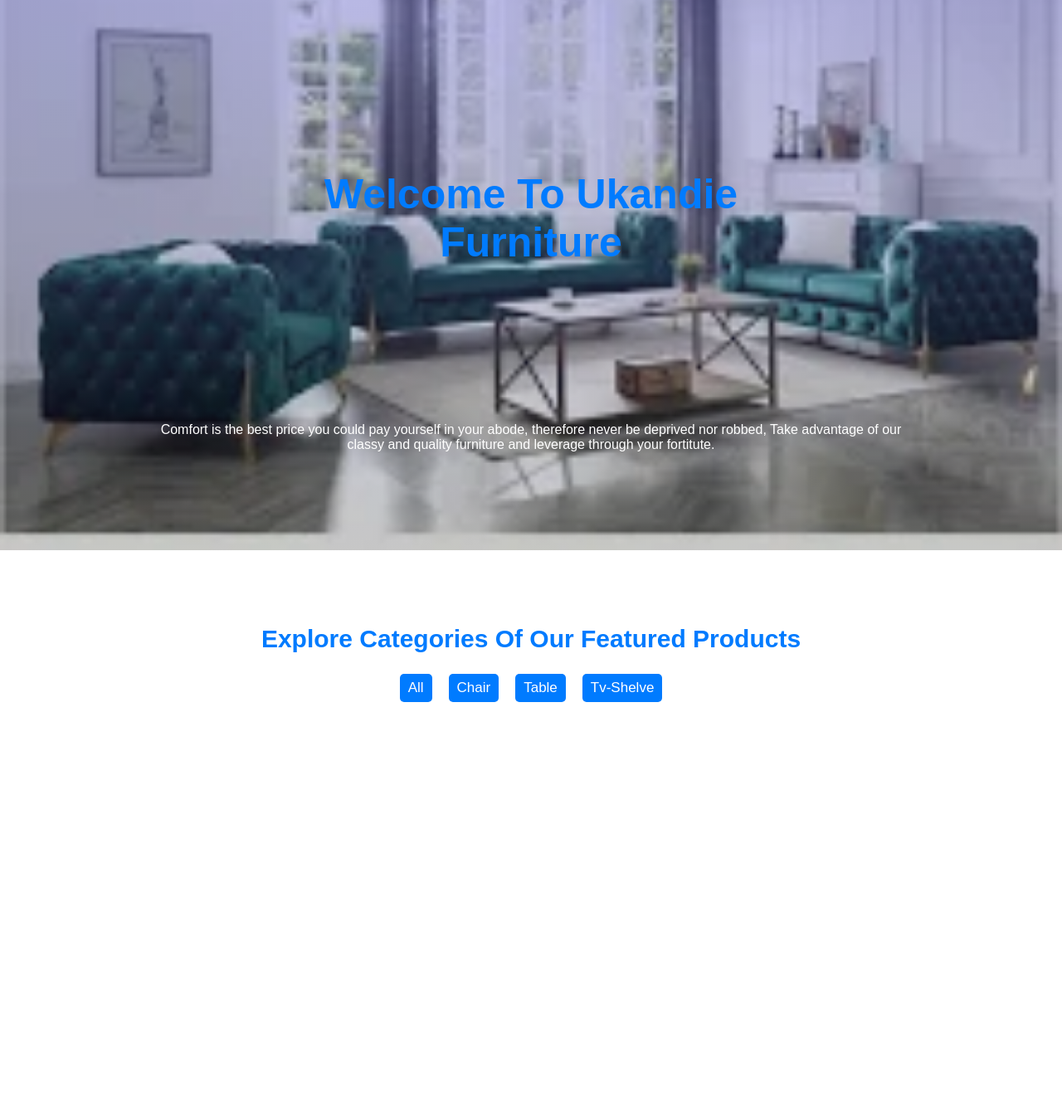
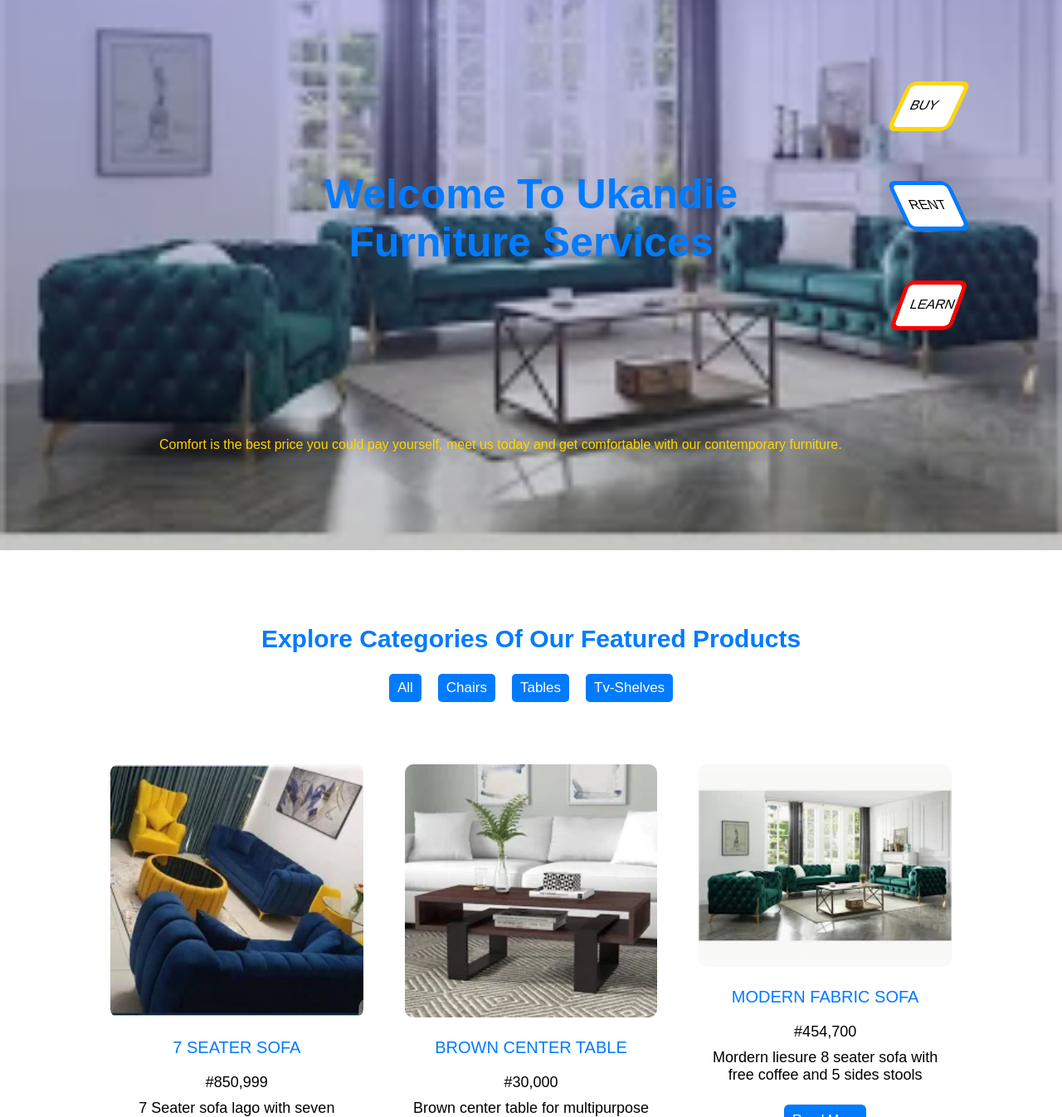
Before and after one commit to Ukandiesunday/ukandie-furniture, a plain HTML site: page index.html in a window 1280 px wide. Shown: the part 137-1483 px from the top of the page at 83% size. Before the commit the page ends 1098 px from the top, so only its background shows below. Drawn offline with Linux system fonts and the light colour scheme.

Commit message:
add filtered menu catelogue

```diff
--- a/header.css
+++ b/header.css
@@ -23,6 +23,7 @@ header{
   min-height:100vh;
   width:100%;
   position:relative;
+  z-index:1;
   background:linear-gradient(rgba(116, 116, 222,0.5), rgba(0, 0, 0, 0.2)), url(data/5-seater-green.webp);
   background-position: center;
   background-size: cover;
@@ -31,6 +32,10 @@ header{
 nav{
   padding:15px 10%;
   background:var(--light-blue-01);
+  position:fixed;
+  width:100%;
+  z-index: 3;
+
 }
 .nav-flex{
   display:flex;
@@ -86,8 +91,9 @@ header p{
   padding:3% 15%;
   margin-top:30px;
   text-align: center;
-  color:var( --white);
+  color:gold;
   font-weight:500
+
 }
 .menu-toggle{
   position:relative;
@@ -142,7 +148,7 @@ header p{
   position:fixed;
   left:-250px;
   top:4.5rem;
-  z-index:2;
+  z-index:3;
   transition:var(--transition-2);
   }
   ul.toggle-sidebar{
@@ -157,3 +163,37 @@ header p{
     font-size:35px;
   }
 }
+.span1,
+.span2,
+.span3{
+position:absolute;
+width:65px;
+height:50px;
+background:var(--white) ;
+padding-block:15px;
+padding-inline:10px;
+border-radius:5px;
+}
+.span1{
+  position:absolute;
+  top:30%;
+  right:10%;
+  transform:skewX(-25deg);
+  outline:5px solid gold;
+
+}
+.span2{
+  top:45%;
+  right:10%;
+ position:absolute;
+ transform:skewX(25deg);
+ outline:5px solid var(--light-blue-01);
+
+}
+.span3{
+ position:absolute;
+ top:60%;
+ right:10%;
+ transform:skewX(-20deg);
+ outline:5px solid red;
+}
--- a/index.html
+++ b/index.html
@@ -25,15 +25,19 @@
         </div>
       </div>
     </nav>
-    <h1 class="header-text">Welcome To Ukandie Furniture </h1>
-    <p>Comfort is the best price you could pay yourself in your abode, therefore never be deprived nor robbed, Take advantage of our classy and quality furniture and leverage through your fortitute. </p>
+    <span class="span1">BUY</span>
+    <span class="span2">RENT</span>
+    <span class="span3">LEARN</span>
+    <h1 class="header-text">Welcome To Ukandie Furniture Services</h1>
+    <p>Comfort is the best price you could pay yourself, meet us today and get comfortable with our contemporary furniture. </p>
   </header>
   <!------------Menu------------->
   <div id="menu">
     <div class="container">
       <h3 class="sub-header">Explore Categories Of Our Featured  Products</h3>
-      <div class="buttons">
-
+      <div class="btns-container">
+      </div>
+      <div class="menu-grid menu">
       </div>
     </div>
   </div>
--- a/scripts/app.js
+++ b/scripts/app.js
@@ -3,13 +3,19 @@ import { products } from "./products.js";
 // To toggle the menu icon
 const menuToggle = document.querySelector(".menu-toggle");
 const sideBar = document.querySelector(".nav-ul");
-menuToggle.addEventListener("click", (event)=>{
+menuToggle.addEventListener("click", ()=>{
  menuToggle.classList.toggle("toggle");
  sideBar.classList.toggle("toggle-sidebar")
 });
 
-const buttons = document.querySelector(".buttons");
-const  showCategory = ()=> {
+window.addEventListener("DOMContentLoaded",()=>{
+  displayMenu(products);
+  displayMenuBtns();
+});
+
+//To generate category buttons
+function displayMenuBtns (){
+  const buttons = document.querySelector(".btns-container");
   const categories = products.reduce((values, item)=>{
  if(!values.includes(item.category)){
    values.push(item.category)
@@ -20,6 +26,37 @@ return values
    categories.map((category)=>{
     buttons.innerHTML += `<button class="btns" data-category = ${category}>${category}</button>`
    })
+
+   const filteredbtn = document.querySelectorAll(".btns");
+   filteredbtn.forEach((btn)=>{
+     btn.addEventListener("click",(event)=>{
+      const category = event.target.dataset.category;
+      const filteredProducts = products.filter((item)=>
+       item.category === category
+      );
+      if(category === "All"){
+       displayMenu(products)
+      }else{
+       displayMenu(filteredProducts)
+      }
+     });
+   });
 }
 
-showCategory()
+ const menu = document.querySelector(".menu");
+ function displayMenu (items){
+   menu.innerHTML = items.map((item)=>{
+     return `<div class="menu-cols">
+     <div class="img-container">
+       <img src="${item.img}" >
+     </div>
+     <p class="name">${item.name}</p>
+     <p class="price">${item.price}</p>
+     <p class="desc">${item.desc}</p>
+     <p class="read">Read More</p>
+     </div>
+     `
+   }).join("");
+ }
+
+ const bgColor = docuemn
--- a/scripts/products.js
+++ b/scripts/products.js
@@ -1,13 +1,13 @@
  export const products = [
   {id:"id1",
-  category:"Chair",
+  category:"Chairs",
   name:"7 Seater Sofa",
   price:"#850,999",
 desc:"7 Seater sofa lago with seven pillows neatly decorated",
 img:"data/7-seater-sofa.webp"
 },
   {id:"id2",
-  category:"Table",
+  category:"Tables",
   name:"Brown Center Table",
   price:"#30,000",
 desc:"Brown center table for multipurpose suits carefully painted",
@@ -15,77 +15,77 @@ img:"data/brown-center-table.webp"
 
 },
   {id:"id3",
-  category:"Chair",
+  category:"Chairs",
   name:"Modern Fabric Sofa",
   price:"#454,700",
 desc:"Mordern liesure 8 seater sofa with free coffee and 5 sides stools",
 img:"data/modern-fabric-sofa.webp"
 },
   {id:"id4",
-  category:"Table",
+  category:"Tables",
   name:"Study Table",
   price:"#29,900",
 desc:"Foldable wall mounted study/dinning table with storage cabinet",
 img:"data/study-table.webp"
 },
   {id:"id5",
-  category:"Chair",
+  category:"Chairs",
   name:"Scooter Corner Sofa",
   price:"275,000",
 desc:"Scooter corner sofa with great comfort",
 img:"data/scooter-corner-sofa.webp"
 },
   {id:"id6",
-  category:"Tv-Shelve",
-  name:"Tv Shelve",
+  category:"Tv-Shelves",
+  name:"Wall Tv Shelve",
   price:"149,000",
 desc:"Wall Tv shelve with console",
 img:"data/tv-shelve.webp"
 },
   {id:"id7",
-  category:"Chair",
+  category:"Chairs",
   name:"Leyton Classic Living Room Chairs",
   price:"2,284,000",
 desc:"Leyton classic living room chairs",
 img:"data/leyton-classic-chairs.webp"
 },
   {id:"id8",
-  category:"Chair",
+  category:"Chairs",
   name:"SOFA 8205",
   price:"888,000",
-desc:"luxury living room 7 seater/matchi chairs well decorated",
+desc:"Luxury living room 7 seater/matchi chairs well decorated",
 img:"data/luxury-7-seater.webp"
 },
   {id:"id9",
-  category:"Chair",
+  category:"Chairs",
   name:"SOFA 8205",
   price:"820,000",
 desc:"SofA 8205",
 img:"data/Sofa 8205.webp"
 },
   {id:"id10",
-  category:"Chair",
+  category:"Chairs",
   name:"Single Seater Bucket Chair",
   price:"35,000",
 desc:" Single seater bucket chair sofa arm-chair",
 img:"data/bucket-chair.webp"
 },
 {id:"id11",
-category:"Table",
+category:"Tables",
 name:"White Center Table ",
 price:"45,000",
 desc:"white center table with brownish side decoration",
 img:"data/white-center-table.webp"
 },
 {id:"id12",
-category:"Chair",
+category:"Chairs",
 name:"Single Seater Bucket Chair",
 price:"35,000",
 desc:" Single seater bucket chair sofa arm-chair",
 img:"data/bucket-chair.webp"
 },
 {id:"id13",
-category:"Chair",
+category:"Chairs",
 name:"Lounge Sofa",
 price:"105,000",
 desc:"Lounge sofa grey for cool relaxation",
--- a/styles.css
+++ b/styles.css
@@ -7,7 +7,7 @@
 }
 
 body{
-  font-family: Arial, Helvetica, sans-serif;
+  font-family: var(--ff);
 }
 :root{
   --darkblue: rgb(0, 0, 139);
@@ -19,7 +19,11 @@ body{
   --transition-1:all 0.5s;
   --transition-2:all 0.7s;
   --black-01:#000;
+  --ff:Arial, Helvetica, sans-serif;
+  --grey:grey;
 }
+
+/* ************Menu******************* */
 #menu{
   padding:80px 0;
 }
@@ -31,13 +35,8 @@ body{
   color:var(--light-blue-01);
   font-size:30px;
 }
-.menu-grid{
-  display:grid;
-  grid-template-columns:repeat(auto-fit, minmax(250px, 1fr));
-  margin-top:30px;
-  grid-gap: 30px;
-}
-.buttons{
+
+.btns-container{
   margin:15px 10px;
   font-size:17px;
 }
@@ -49,10 +48,55 @@ body{
   border-radius:5px;
   background:var(--light-blue-01);
   border:none;
-  color:var(--white)
+  color:var(--white);
+  cursor:pointer;
+  transition:var(--transition-2);
 }
-.btns.active{
-  background:var(--white);
-  color:var(--black-01);
-  transition:var(var(--transition-1));
+.btns:hover{
+  background:var(--light-blue-02);
+  color:var(--blue-01);
+
 }
+.menu-grid{
+  display:grid;
+  grid-template-columns:repeat(auto-fit, minmax(250px, 1fr));
+  margin-top:40px;
+  grid-gap: 40px;
+}
+.img-container{
+  width:100%;
+  overflow: hidden;
+  border-radius:10px;
+  padding:5px;
+  margin:20px 0;
+}
+.menu-cols:hover .img-container{
+  /* box-shadow: 0 0 10px var(--grey); */
+  transition: var(--transition-1);
+  transform:scale(1.1);
+}
+.img-container img{
+  width:100%;
+  display:block;
+  object-fit: contain;
+  border-radius:10px
+}
+.name{
+  font-size:20px;
+  color:var(--light-blue-01);
+  margin:15px 6px;
+  text-transform:uppercase;
+}
+.price, .desc{
+  font-size:18px;
+  padding:5px 10px;
+}
+.read{
+  margin-top: 20px;
+  padding:10px;
+  border-radius:6px;
+  background:var(--light-blue-01);
+  display:inline-block;
+  color:var(--white);
+  cursor: pointer;
+}
```
Also changed, not shown: data/fur factory.avif (added), data/workers.jpg (added). Lines whose indentation alone changed are shown as unchanged.
